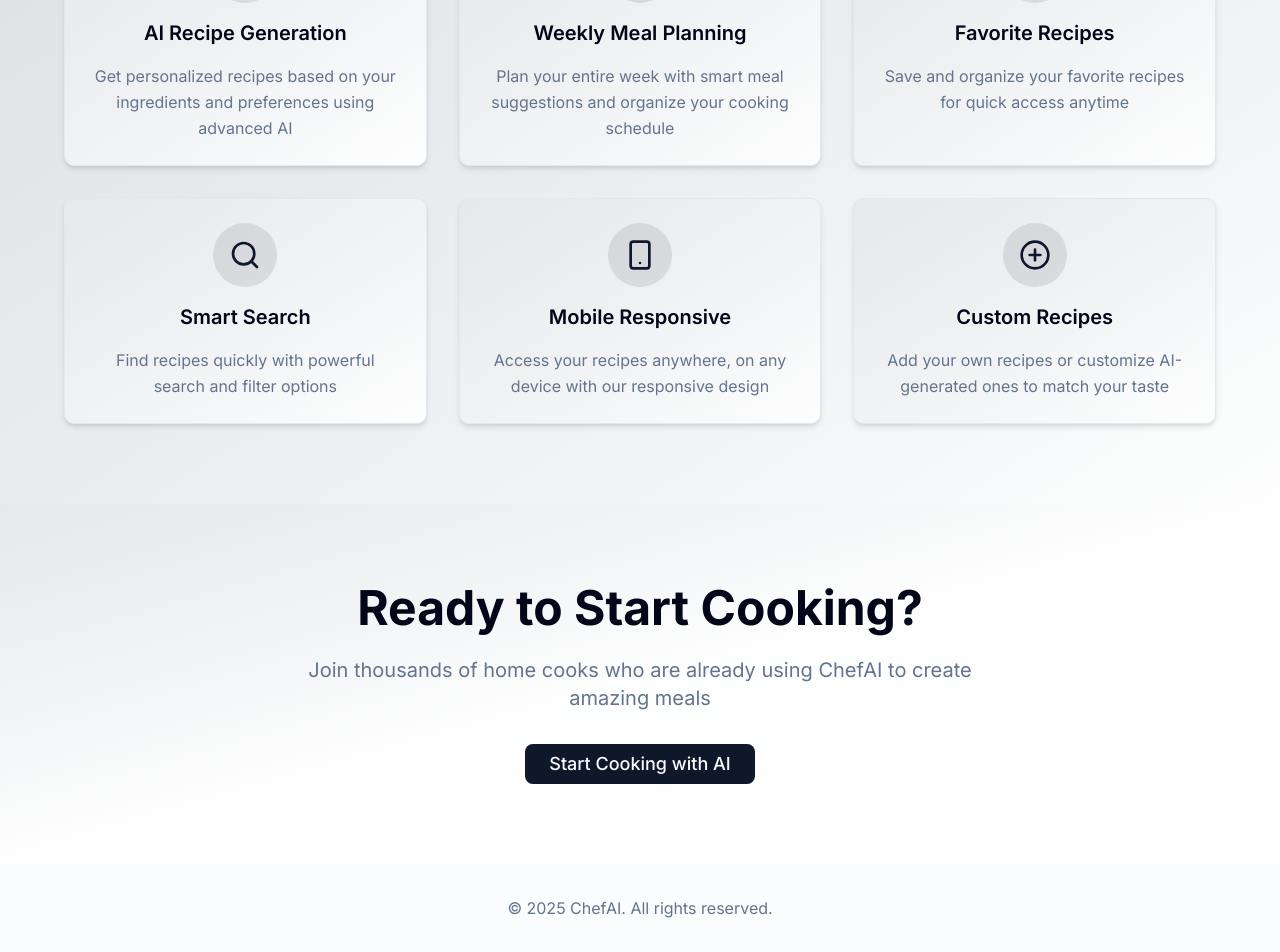
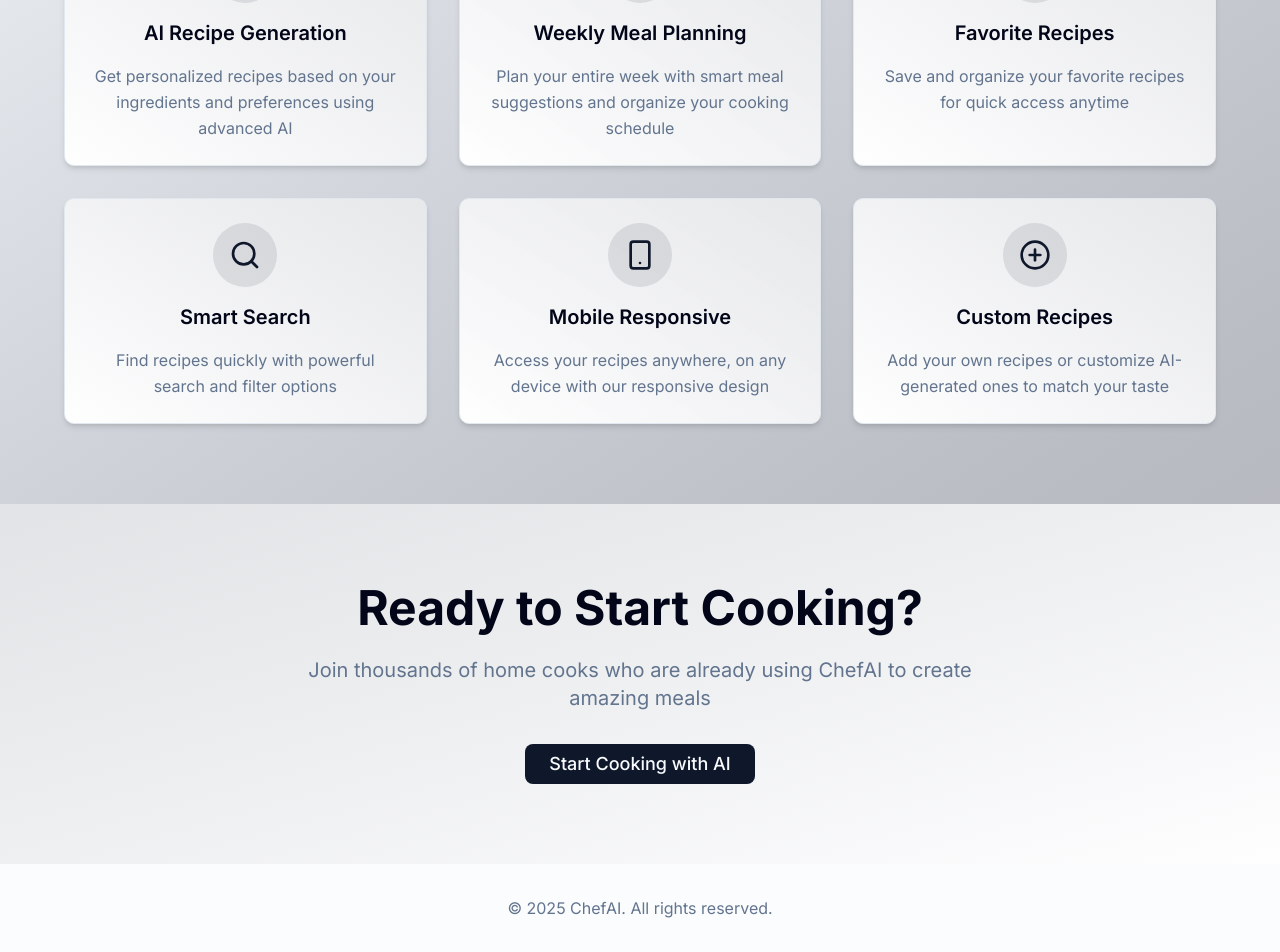
Before and after one commit to Dhruv-bhaskar/Recipe-Ai, a Next.js app in the folder recipe-generator/: page / in a window 1280 px wide. Shown: the part 1122-2074 px from the top of the page. Built offline with nearby package versions, Linux system fonts and the light colour scheme.

Commit message:
ui changes in home page

```diff
--- a/recipe-generator/app/page.tsx
+++ b/recipe-generator/app/page.tsx
@@ -14,7 +14,7 @@ interface FeatureCardProps {
 
 const FeatureCard = ({ icon: Icon, title, description }: FeatureCardProps) => {
   return (
-    <div className="p-6 hover:shadow-xl transition-all duration-300 bg-card border-border group cursor-pointer rounded-lg border shadow-md bg-gradient-to-br from-primary/10 to-secondary/10">
+    <div className="p-6 hover:shadow-xl transition-all duration-300 bg-card border-border group cursor-pointer rounded-lg border shadow-md bg-gradient-to-bl from-primary/10 to-secondary/7">
       <div className="flex flex-col items-center text-center space-y-4">
         <div className="p-4 rounded-full bg-primary/10 group-hover:bg-primary/20 transition-colors">
           <Icon className="h-8 w-8 text-primary" />
@@ -68,7 +68,7 @@ export default function Home() {
       </section>
 
       {/* Features Section */}
-      <section className="py-20 bg-gradient-to-br from-primary/15 to-secondary/12">
+      <section className="py-20 bg-gradient-to-br from-secondary to-primary/30">
         <div className="container mx-auto px-4">
           <div className="text-center mb-16 animate-fade-in">
             <h2 className="text-4xl md:text-5xl font-bold mb-4 text-foreground">
@@ -115,7 +115,7 @@ export default function Home() {
       </section>
 
       {/* CTA Section */}
-      <section className="py-20 bg-gradient-to-br from-primary/10 via-secondary/10 to-accent/10">
+      <section className="py-20 bg-gradient-to-br from-primary/12 to-secondary/10">
         <div className="container mx-auto px-4 text-center">
           <h2 className="text-4xl md:text-5xl font-bold mb-6 text-foreground">
             Ready to Start Cooking?
```
